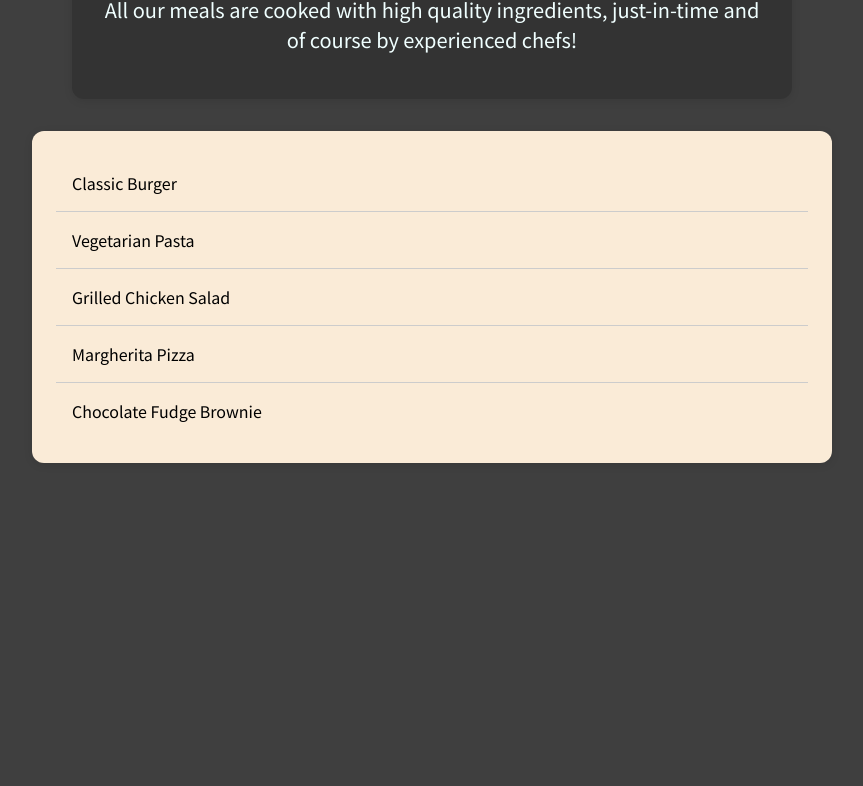
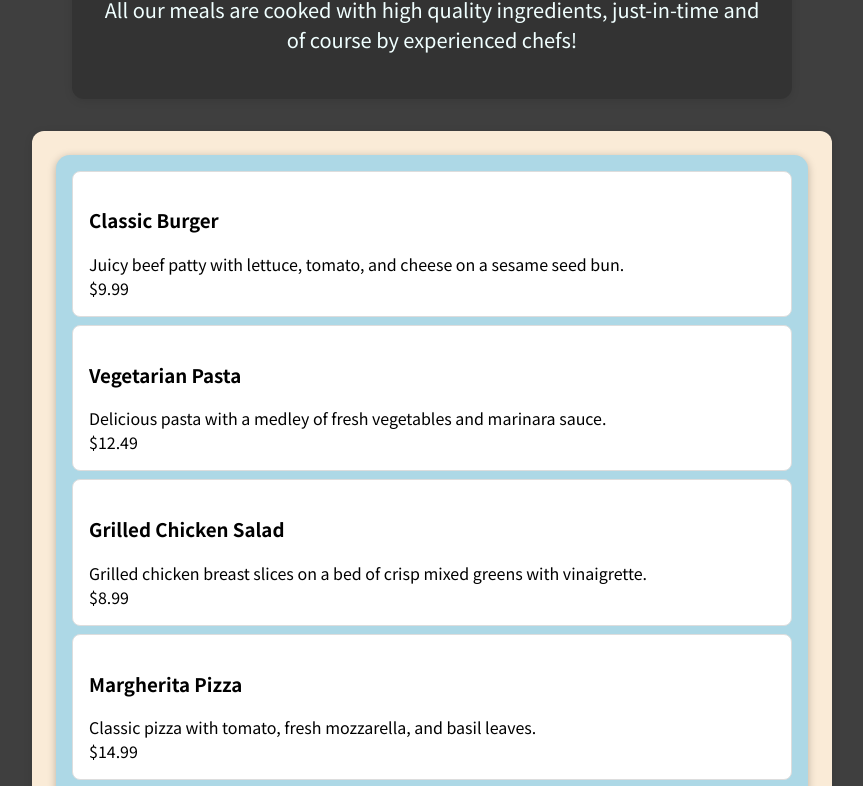
Before and after one commit to nitinsahu19/react-OrderUp, a React (Create React App) app: page / in a window 1280 px wide. Shown: the part 534-1320 px from the top of the page, without its empty margins (208-1071 px from the left). Before the commit the page ends 1029 px from the top, so only its background shows below. Built offline with nearby package versions, Linux system fonts and the light colour scheme.

Commit message:
code optimized, custom component CARD created

```diff
--- a/src/components/Layout/Header.js
+++ b/src/components/Layout/Header.js
@@ -1,6 +1,6 @@
 import React from "react";
 import classes from "./Header.module.css";
-import mealsImage from "../../assets/image.jpg";
+import mealsImage from "../../assets/image.jpeg";
 import HeaderCartButton from "./HeaderCartButton";
 import CartIcon from "../Cart/CartIcon";
 
--- a/src/components/Meal/AvailableMeals.js
+++ b/src/components/Meal/AvailableMeals.js
@@ -1,4 +1,6 @@
+import Card from "../UI/Card";
 import classes from "./AvailableMeals.module.css";
+import MealItem from "./MealItem/MealItem";
 
 const AvailableMeals = () => {
   const dummyMeals = [
@@ -39,11 +41,19 @@
     },
   ];
 
-  const mealsList = dummyMeals.map((meal) => <li>{meal.name}</li>);
+  const mealsList = dummyMeals.map((meal) => (
+    <MealItem
+      key={meal.id}
+      name={meal.name}
+      description={meal.description}
+      price={meal.price}
+    />
+  ));
 
   return (
-    <section>
-      <ul>{mealsList}</ul>
+    <section className={classes.meal}>
+      {/* <ul>{mealsList}</ul> */}
+      <Card>{mealsList}</Card>
     </section>
   );
 };
--- a/src/components/Meal/AvailableMeals.module.css
+++ b/src/components/Meal/AvailableMeals.module.css
@@ -1,10 +1,8 @@
-/* AvailableMeals.module.css */
-
-section {
+.meal {
   max-width: 50rem;
   width: 90%;
   margin: 2rem auto;
-  background-color:antiquewhite;
+  background-color: antiquewhite;
   padding: 1.5rem;
   border-radius: 12px;
   box-shadow: 0 2px 8px rgba(0, 0, 0, 0.1);
@@ -17,11 +15,16 @@
 }
 
 li {
-  border-bottom: 1px solid #ccc;
+  /* border-bottom: 1px solid #ccc; */
   padding: 1rem;
-  display: flex;
-  justify-content: space-between;
-  align-items: center;
+  /* display: flex; */
+  /* justify-content: space-between; */
+  /* align-items: center; */
+  list-style: none;
+  border-radius: 8px;
+  margin-bottom: 0.5rem;
+  border: 1px solid #ddd;
+  background-color: #fff;
 }
 
 li:last-child {
@@ -32,5 +35,3 @@
   font-weight: bold;
   color: #333;
 }
-
-/* Add additional styling based on your design preferences */
--- /dev/null
+++ b/src/components/Meal/MealItem/MealItem.js
@@ -0,0 +1,17 @@
+import classes from "./MealItem.module.css";
+
+const MealItem = (props) => {
+  const price = `$${props.price.toFixed(2)}`;
+  return (
+    <li className={classes.meal}>
+      <div>
+        <h3>{props.name}</h3>
+        <div className={classes.description}>{props.description}</div>
+        <div className={classes.price}>{price}</div>
+      </div>
+      <div></div>
+    </li>
+  );
+};
+
+export default MealItem;
--- /dev/null
+++ b/src/components/UI/Card.js
@@ -0,0 +1,10 @@
+import React from 'react'
+import classes from './Card.module.css'
+
+const Card = (props) => {
+    return(
+        <div className={classes.card}>{props.children}</div>
+    );
+}
+
+export default Card;
--- /dev/null
+++ b/src/components/UI/Card.module.css
@@ -0,0 +1,6 @@
+.card {
+  padding: 1rem;
+  box-shadow: 0 2px 8px rgba(0, 0, 0, 0.25);
+  border-radius: 14px;
+  background-color:lightblue;
+}
```
Also changed, not shown: src/assets/image.jpeg (added), src/assets/image.jpg (deleted), src/components/Meal/MealItem/MealItem.module.css (added).
